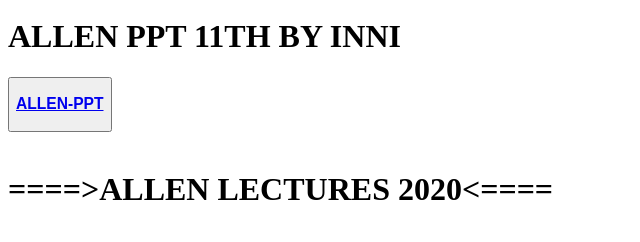
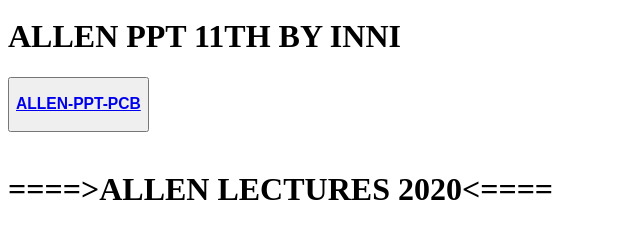
Before and after one commit to Pentestersam/Inni, a plain HTML site: page index.html in a window 1280 px wide. Shown: the part 528-770 px from the top of the page, without its empty margins (0-640 px from the left). Drawn offline with Linux system fonts and the light colour scheme.

Commit message:
Update index.html

```diff
--- a/index.html
+++ b/index.html
@@ -17,7 +17,7 @@
 
 
 
-                                    <button><h3><a href="https://drive.google.com/drive/folders/1aDSYpdRPYRyEQw_ltonc21Rl9srbU2hX" target=_blank">ALLEN-PPT</a></h3></button>
+                                    <button><h3><a href="https://drive.google.com/drive/folders/1aDSYpdRPYRyEQw_ltonc21Rl9srbU2hX" target=_blank">ALLEN-PPT-PCB</a></h3></button>
 
 
    <br>
```
